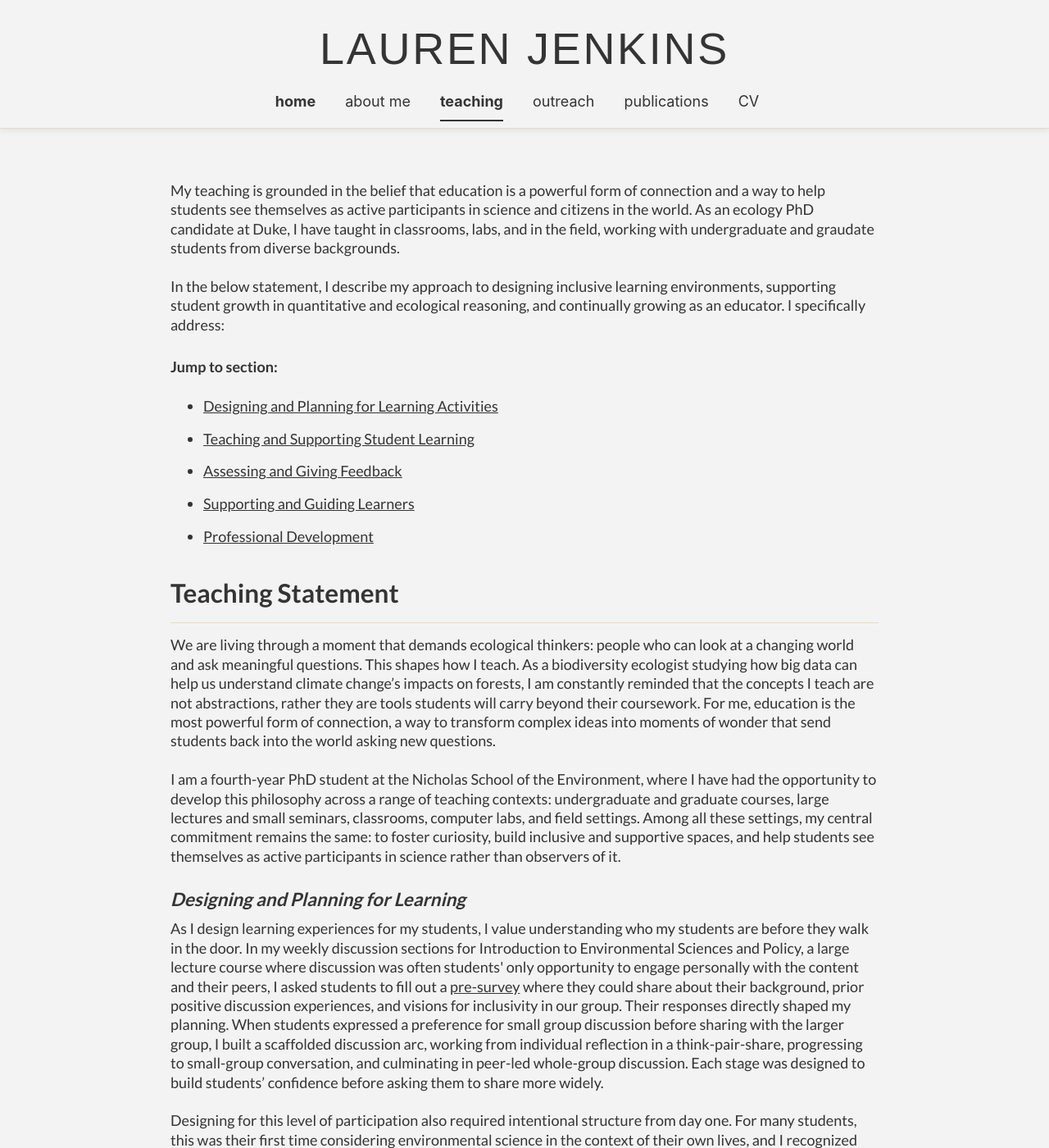
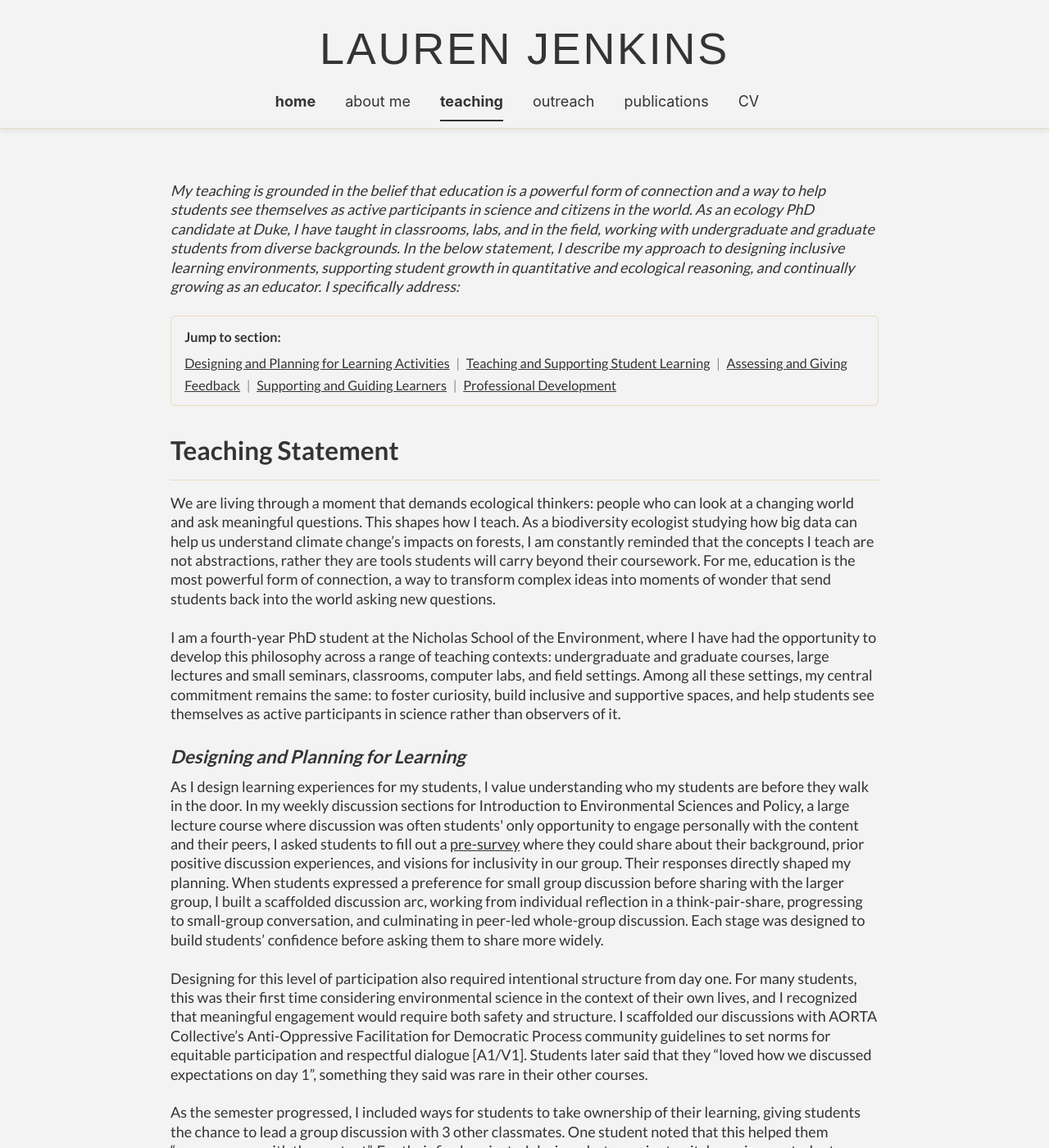
Before and after one commit to jenkinslauren/jenkinslauren.github.io, a Jekyll site: the page built from _pages/teaching.html, in a window 1280 px wide and 1400 px high. Shown: the whole window at 82% size. Built offline with Jekyll 4.4.1, drawn with Linux system fonts in a browser that asks for light colours; some web fonts are replaced; a script bundle is joined from its source files by our own code; library files that are not in the unit come from our copies.

Commit message:
statement

```diff
--- a/_pages/teaching.html
+++ b/_pages/teaching.html
@@ -7,9 +7,7 @@ author_profile: false
 
 <div class="teaching-section">
 
-  <p>My teaching is grounded in the belief that education is a powerful form of connection and a way to help students see themselves as active participants in science and citizens in the world. As an ecology PhD candidate at Duke, I have taught in classrooms, labs, and in the field, working with undergraduate and graudate students from diverse backgrounds. </p>
-
-  <p>In the below statement, I describe my approach to designing inclusive learning environments, supporting student growth in quantitative and ecological reasoning, and continually growing as an educator. I specifically address:
+  <p><em>My teaching is grounded in the belief that education is a powerful form of connection and a way to help students see themselves as active participants in science and citizens in the world. As an ecology PhD candidate at Duke, I have taught in classrooms, labs, and in the field, working with undergraduate and graduate students from diverse backgrounds. In the below statement, I describe my approach to designing inclusive learning environments, supporting student growth in quantitative and ecological reasoning, and continually growing as an educator. I specifically address:</em>
   <div class="teaching-outline">
     <strong>Jump to section:</strong>
       <ul>
--- a/_sass/layout/_page.scss
+++ b/_sass/layout/_page.scss
@@ -582,3 +582,33 @@
     transform: translateX(-50%);
   }
 }
+
+.teaching-outline {
+  background: var(--global-bg-color);
+  border: 1px solid var(--global-border-color);
+  border-radius: 6px;
+  padding: 0.6rem 0.9rem;
+  margin-bottom: 1.5rem;
+  font-size: 0.9rem;
+}
+
+.teaching-outline strong {
+  display: block;
+  margin-bottom: 0.25rem;
+}
+
+.teaching-outline ul {
+  list-style: none;
+  margin: 0;
+  padding: 0;
+}
+
+.teaching-outline li {
+  display: inline;
+}
+
+.teaching-outline li:not(:last-child)::after {
+  content: " | ";
+  color: var(--global-text-color-light);
+  margin: 0 0.25rem;
+}
```
